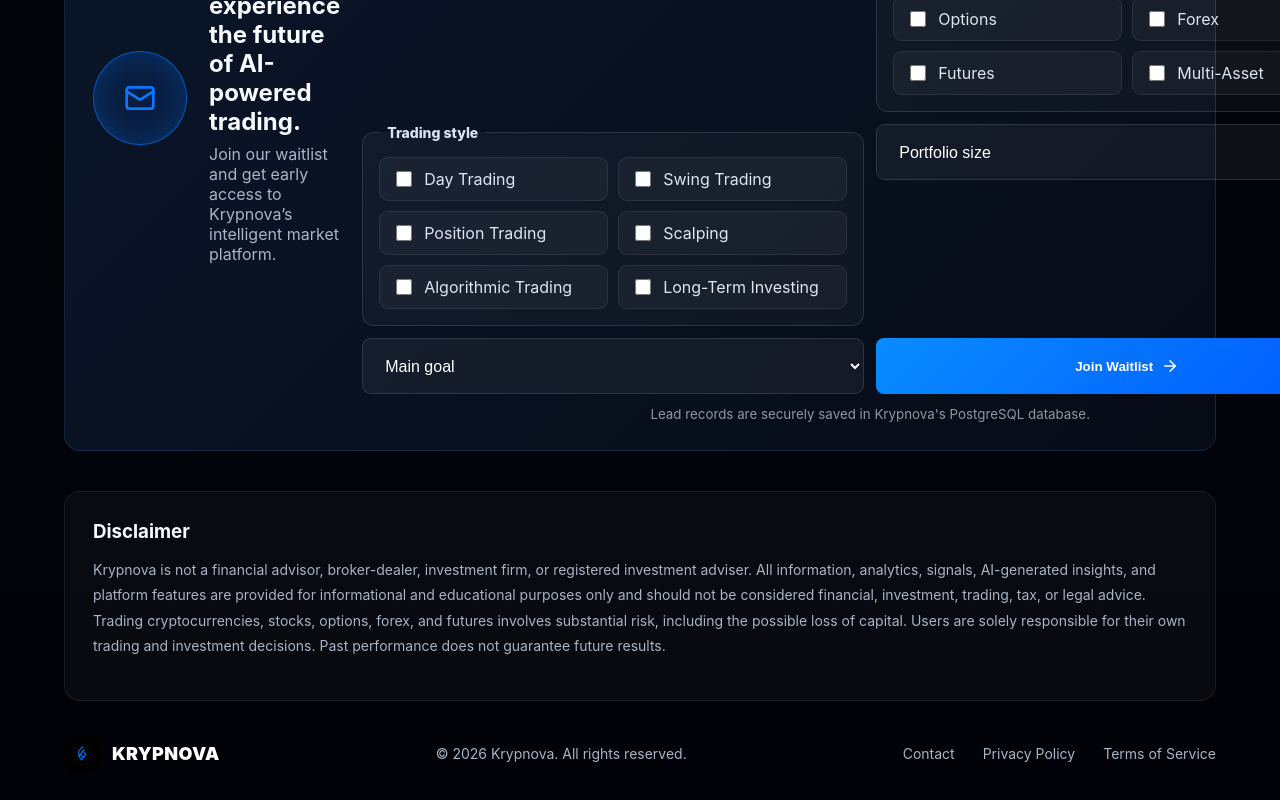
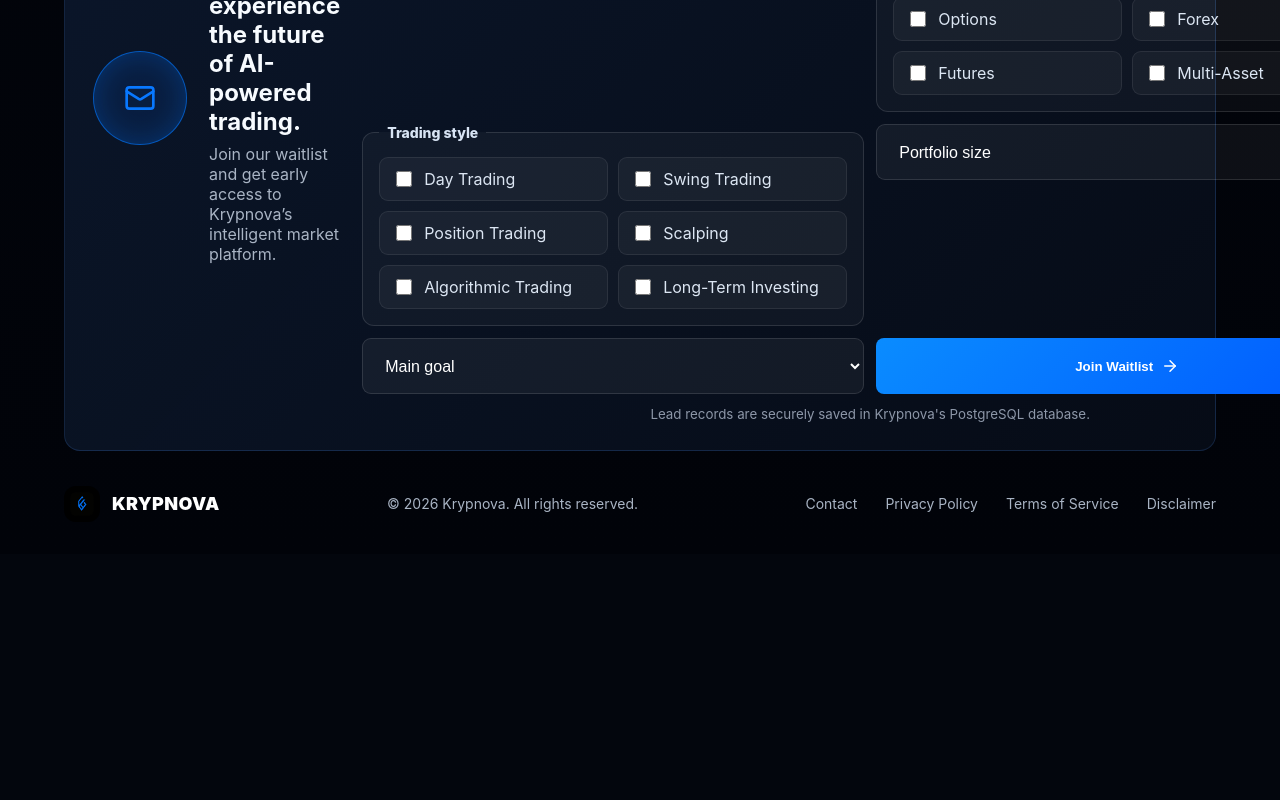
Before and after one commit to novamcbo/krypnova-landing, a Next.js app: page / in a window 1280 px wide. Shown: the part 3821-4621 px from the top of the page. After the commit the page ends 4375 px from the top, so only its background shows below. Built offline with nearby package versions, Linux system fonts and the light colour scheme.

Commit message:
feat: add DisclaimerModal component and update styles

```diff
--- /dev/null
+++ b/app/components/DisclaimerModal.tsx
@@ -0,0 +1,60 @@
+"use client";
+
+import { useState, useEffect } from "react";
+import { X } from "lucide-react";
+
+export default function DisclaimerModal() {
+  const [open, setOpen] = useState(false);
+
+  useEffect(() => {
+    function onKey(e: KeyboardEvent) {
+      if (e.key === "Escape") setOpen(false);
+    }
+    if (open) {
+      document.addEventListener("keydown", onKey);
+      document.body.style.overflow = "hidden";
+    }
+    return () => {
+      document.removeEventListener("keydown", onKey);
+      document.body.style.overflow = "";
+    };
+  }, [open]);
+
+  return (
+    <>
+      <button type="button" className="disclaimerLink" onClick={() => setOpen(true)}>
+        Disclaimer
+      </button>
+
+      {open && (
+        <div
+          className="modalOverlay"
+          role="dialog"
+          aria-modal="true"
+          aria-labelledby="disclaimer-title"
+          onClick={() => setOpen(false)}
+        >
+          <div className="modalCard" onClick={(e) => e.stopPropagation()}>
+            <button
+              type="button"
+              className="modalClose"
+              aria-label="Close disclaimer"
+              onClick={() => setOpen(false)}
+            >
+              <X size={20} />
+            </button>
+            <h3 id="disclaimer-title">Disclaimer</h3>
+            <p>
+              Krypnova is not a financial advisor, broker-dealer, investment firm, or registered investment adviser.
+              All information, analytics, signals, AI-generated insights, and platform features are provided for
+              informational and educational purposes only and should not be considered financial, investment,
+              trading, tax, or legal advice. Trading cryptocurrencies, stocks, options, forex, and futures involves
+              substantial risk, including the possible loss of capital. Users are solely responsible for their own
+              trading and investment decisions. Past performance does not guarantee future results.
+            </p>
+          </div>
+        </div>
+      )}
+    </>
+  );
+}
--- a/app/globals.css
+++ b/app/globals.css
@@ -99,24 +99,80 @@
    DISCLAIMER
 ========================================== */
 
-.disclaimer{
-  margin-top:40px;
-  padding:28px;
-  border-radius:16px;
-  border:1px solid rgba(255,255,255,.08);
-  background:rgba(255,255,255,.03);
+.disclaimerLink{
+  border:0;
+  background:none;
+  color:var(--muted);
+  font:inherit;
+  cursor:pointer;
+  padding:0;
 }
 
-.disclaimer h3{
-  margin-top:0;
-  margin-bottom:12px;
+.disclaimerLink:hover{
+  color:var(--text);
 }
 
-.disclaimer p{
+.modalOverlay{
+  position:fixed;
+  inset:0;
+  z-index:50;
+  display:grid;
+  place-items:center;
+  padding:20px;
+  background:rgba(2,5,12,.72);
+  backdrop-filter:blur(4px);
+  animation:fadeIn .18s ease;
+}
+
+.modalCard{
+  position:relative;
+  max-width:620px;
+  width:100%;
+  max-height:85vh;
+  overflow-y:auto;
+  padding:32px;
+  border-radius:16px;
+  border:1px solid rgba(67,127,216,.3);
+  background:linear-gradient(135deg,rgba(12,25,47,.96),rgba(7,13,24,.96));
+  box-shadow:0 30px 80px rgba(0,0,0,.5);
+  animation:popIn .2s ease;
+}
+
+.modalClose{
+  position:absolute;
+  top:16px;
+  right:16px;
+  display:grid;
+  place-items:center;
+  width:36px;
+  height:36px;
+  border-radius:9px;
+  border:1px solid rgba(255,255,255,.1);
+  background:rgba(255,255,255,.04);
+  color:var(--muted);
+  cursor:pointer;
+}
+
+.modalClose:hover{
+  color:var(--text);
+  background:rgba(255,255,255,.08);
+}
+
+.modalCard h3{
+  margin-top:0;
+  margin-bottom:14px;
+  padding-right:40px;
+}
+
+.modalCard p{
   color:var(--muted);
   line-height:1.8;
   font-size:14px;
+  margin:0;
 }
+
+@keyframes fadeIn{from{opacity:0}to{opacity:1}}
+@keyframes popIn{from{opacity:0;transform:translateY(10px) scale(.98)}to{opacity:1;transform:none}}
 
 /* ==========================================
    RESPONSIVE
--- a/app/page.tsx
+++ b/app/page.tsx
@@ -12,6 +12,7 @@ import {
   Zap,
 } from "lucide-react";
 import LeadForm from "./components/LeadForm";
+import DisclaimerModal from "./components/DisclaimerModal";
 
 const contactEmail = "PedroV@krypnova.com";
 
@@ -264,18 +265,6 @@ export default function Page() {
         <LeadForm />
       </section>
 
-      <section className="disclaimer">
-        <h3>Disclaimer</h3>
-        <p>
-          Krypnova is not a financial advisor, broker-dealer, investment firm, or registered investment adviser.
-          All information, analytics, signals, AI-generated insights, and platform features are provided for
-          informational and educational purposes only and should not be considered financial, investment,
-          trading, tax, or legal advice. Trading cryptocurrencies, stocks, options, forex, and futures involves
-          substantial risk, including the possible loss of capital. Users are solely responsible for their own
-          trading and investment decisions. Past performance does not guarantee future results.
-        </p>
-      </section>
-
       <footer>
         <a className="brand" href="#">
           <Image src="/krypnova-logo.jpeg" alt="Krypnova logo" width={36} height={36} />
@@ -286,6 +275,7 @@ export default function Page() {
           <a href={`mailto:${contactEmail}`}>Contact</a>
           <a href="#privacy">Privacy Policy</a>
           <a href="#terms">Terms of Service</a>
+          <DisclaimerModal />
         </div>
       </footer>
     </main>
```
